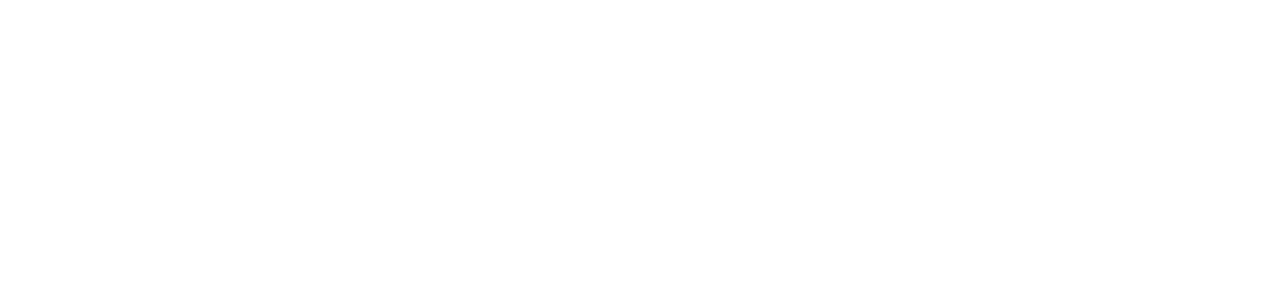
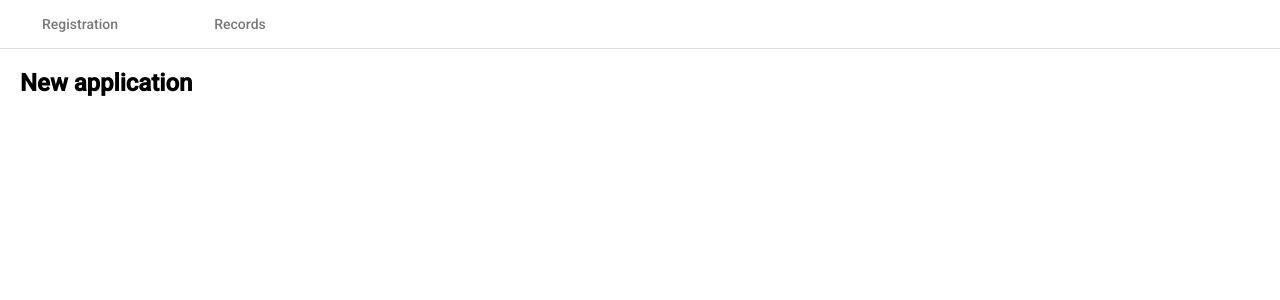
Before and after one commit to titkovvladislav/car-organizer, an Angular app: page /registration in a window 1280 px wide. Before the commit this address led to /. Shown: the top 300 px of the page. Built offline with nearby package versions, Linux system fonts and the light colour scheme.

Commit message:
add nav tabs

```diff
--- a/src/app/app-routing.module.ts
+++ b/src/app/app-routing.module.ts
@@ -1,7 +1,12 @@
 import { NgModule } from '@angular/core';
 import { RouterModule, Routes } from '@angular/router';
+import { ApplicationRegistrationComponent } from "./pages/application-registration/application-registration.component";
+import { ClientRecordsComponent } from "./pages/client-records/client-records.component";
 
-const routes: Routes = [];
+const routes: Routes = [
+  { path: 'registration', component: ApplicationRegistrationComponent },
+  { path: 'records', component: ClientRecordsComponent },
+];
 
 @NgModule({
   imports: [RouterModule.forRoot(routes)],
--- a/src/app/app.component.html
+++ b/src/app/app.component.html
@@ -0,0 +1,9 @@
+<nav mat-tab-nav-bar [tabPanel]="tabPanel">
+  <a mat-tab-link *ngFor="let link of links"
+     (click)="activeLink = link.title"
+     [routerLink]="link.path"
+     [active]="activeLink == link.title"> {{link.title}} </a>
+</nav>
+<mat-tab-nav-panel #tabPanel>
+  <router-outlet></router-outlet>
+</mat-tab-nav-panel>
--- a/src/app/app.component.ts
+++ b/src/app/app.component.ts
@@ -1,5 +1,9 @@
 import { Component } from '@angular/core';
 
+export interface linkI {
+  title: string;
+  path: string;
+}
 @Component({
   selector: 'app-root',
   templateUrl: './app.component.html',
@@ -7,4 +11,9 @@
 })
 export class AppComponent {
   title = 'manager-organizer';
+  links: Array<linkI> = [
+    { title: 'Registration', path: '/registration' },
+    { title: 'Records', path: '/records' }
+  ];
+  activeLink = '';
 }
--- /dev/null
+++ b/src/app/pages/application-registration/application-registration.component.html
@@ -0,0 +1,3 @@
+<div class="registration">
+  <h2>New application</h2>
+</div>
--- /dev/null
+++ b/src/app/pages/application-registration/application-registration.component.scss
@@ -0,0 +1,3 @@
+.registration {
+  margin: 20px;
+}
--- /dev/null
+++ b/src/app/pages/application-registration/application-registration.component.ts
@@ -0,0 +1,14 @@
+import { Component, OnInit } from '@angular/core';
+
+@Component({
+  selector: 'app-application-registration',
+  templateUrl: './application-registration.component.html',
+  styleUrls: ['./application-registration.component.scss']
+})
+export class ApplicationRegistrationComponent implements OnInit {
+
+  constructor() { }
+
+  ngOnInit(): void {
+  }
+}
--- /dev/null
+++ b/src/app/pages/client-records/client-records.component.html
@@ -0,0 +1 @@
+<p>client-records works!</p>
--- /dev/null
+++ b/src/app/pages/client-records/client-records.component.ts
@@ -0,0 +1,15 @@
+import { Component, OnInit } from '@angular/core';
+
+@Component({
+  selector: 'app-client-records',
+  templateUrl: './client-records.component.html',
+  styleUrls: ['./client-records.component.scss']
+})
+export class ClientRecordsComponent implements OnInit {
+
+  constructor() { }
+
+  ngOnInit(): void {
+  }
+
+}
```
Also changed, not shown: src/app/app.module.ts (+8 -2 lines), src/app/pages/client-records/client-records.component.scss (added).
